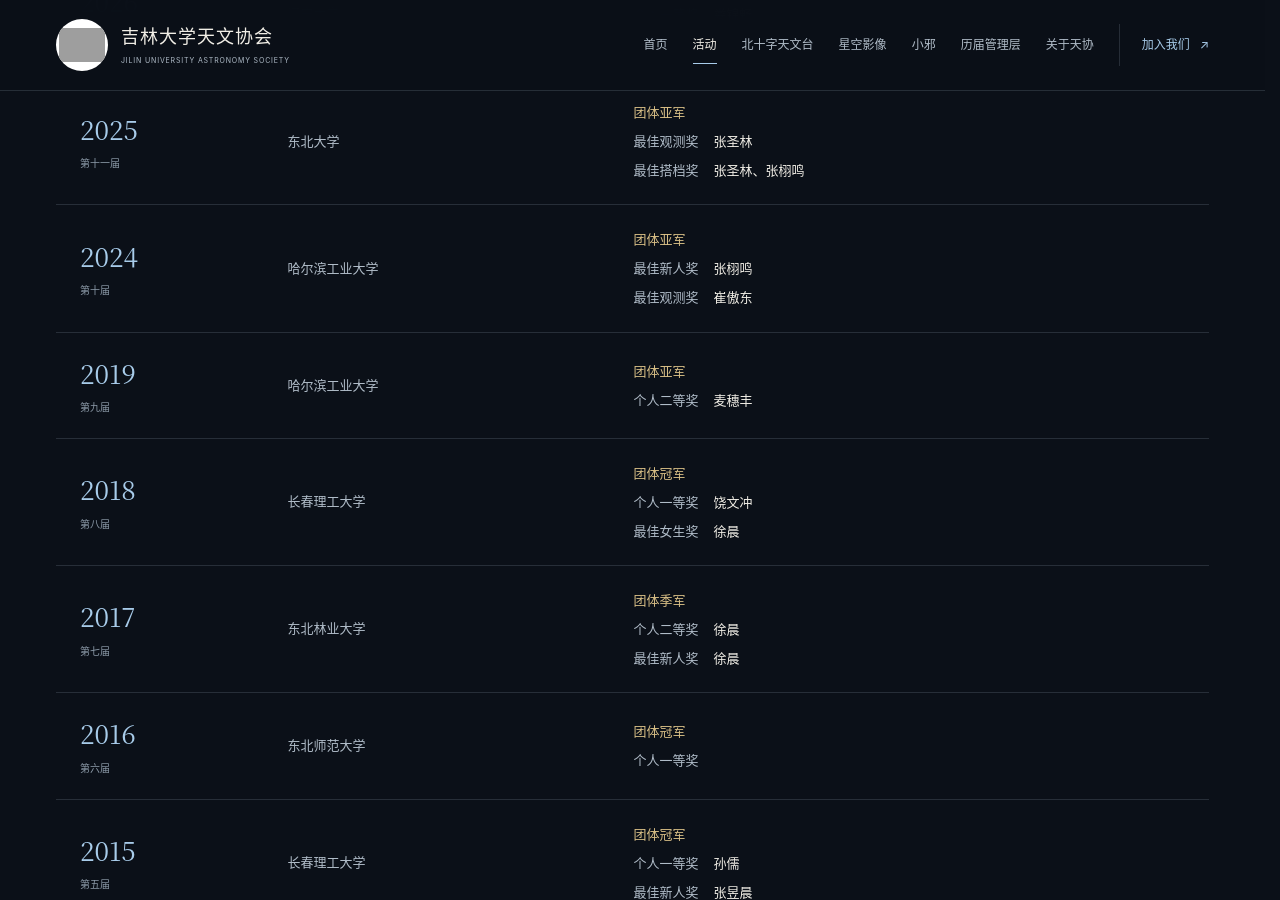
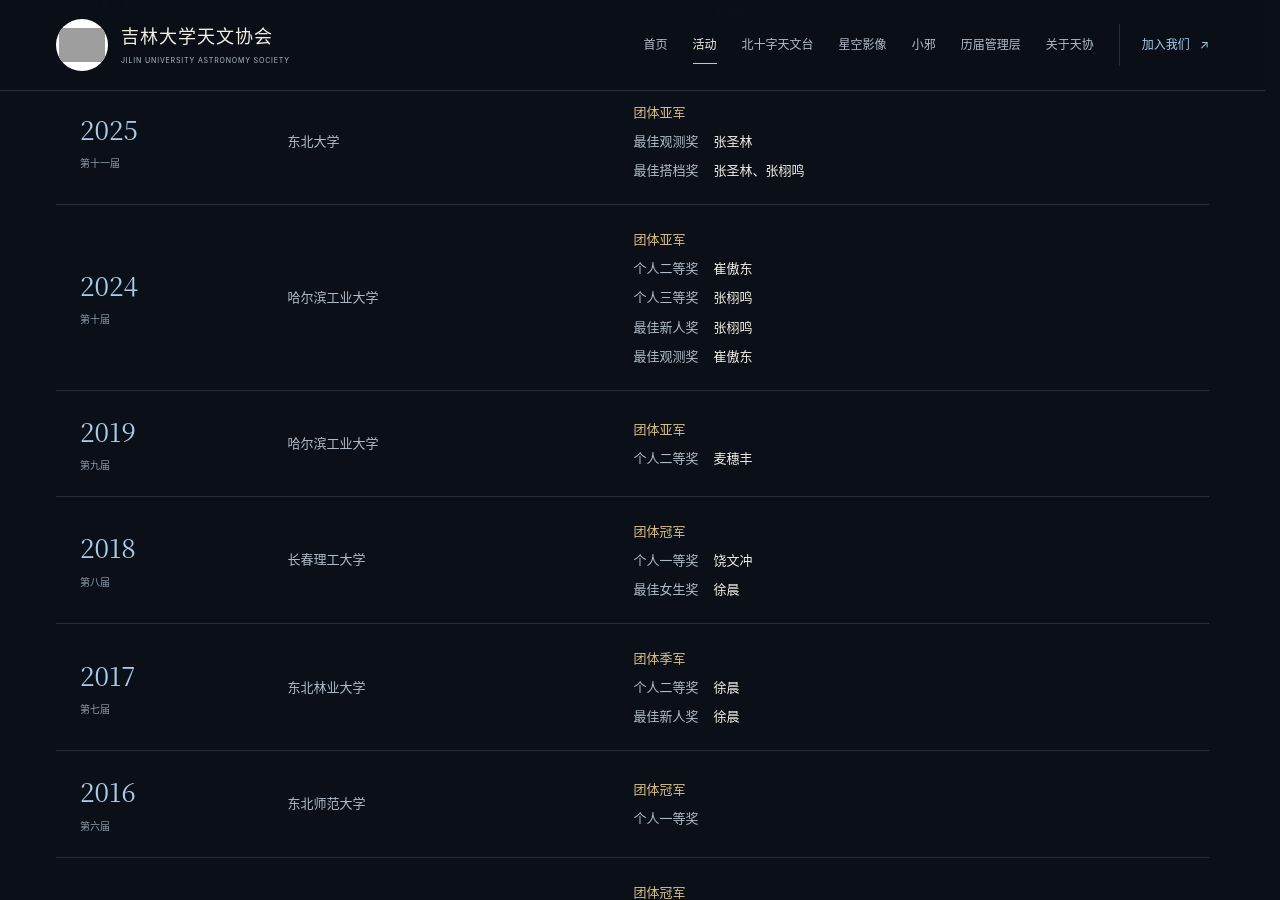
Before and after one commit to JASxiaoxie/JASxiaoxie.github.io, a Jekyll site: the page built from _pages/generated_events/astronomy-competition.md, in a window 1280 px wide and 900 px high, scrolled down 1326 px. Built offline with Jekyll 4.4.1, drawn with Linux system fonts in a browser that asks for light colours; grey boxes are pictures that could not be loaded.

Commit message:
补录 2024 年大天赛个人二三等奖

```diff
--- a/_data/competition.json
+++ b/_data/competition.json
@@ -17,7 +17,7 @@
       "year": "2024",
       "album": "competition-2024",
       "title": "2024 · 第十届",
-      "description": "2024 年 4 月 21—22 日，协会六名成员赴哈尔滨工业大学参加第十届东北地区大学生天文知识竞赛，获得团体亚军。张栩鸣获最佳新人奖，崔傲东获最佳观测奖。"
+      "description": "2024 年 4 月 21—22 日，协会六名成员赴哈尔滨工业大学参加第十届东北地区大学生天文知识竞赛，获得团体亚军。崔傲东获个人二等奖和最佳观测奖，张栩鸣获个人三等奖和最佳新人奖。"
     }
   ],
   "campus_intro": "校内天文知识竞赛的学习、答题与交流现场。",
@@ -70,6 +70,14 @@
         {
           "label": "团体亚军",
           "recipient": ""
+        },
+        {
+          "label": "个人二等奖",
+          "recipient": "崔傲东"
+        },
+        {
+          "label": "个人三等奖",
+          "recipient": "张栩鸣"
         },
         {
           "label": "最佳新人奖",
--- a/_data/events.json
+++ b/_data/events.json
@@ -123,7 +123,7 @@
     "location": "哈尔滨工业大学",
     "status": "历史记录",
     "summary": "六名成员代表协会参加竞赛，获得团体亚军。",
-    "body": "2024 年 4 月 21—22 日，协会六名成员前往哈尔滨工业大学参加第十届东北地区大学生天文知识竞赛，获得团体亚军。张栩鸣获最佳新人奖，崔傲东获最佳观测奖。",
+    "body": "2024 年 4 月 21—22 日，协会六名成员前往哈尔滨工业大学参加第十届东北地区大学生天文知识竞赛，获得团体亚军。崔傲东获个人二等奖和最佳观测奖，张栩鸣获个人三等奖和最佳新人奖。",
     "source": "2024年协会参赛记录、星级评定申请表",
     "album": "competition-2024",
     "image": "/images/photos/photo-1676d40b45ab.webp",
```
